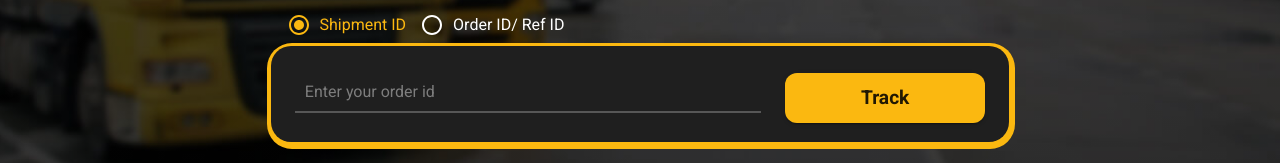
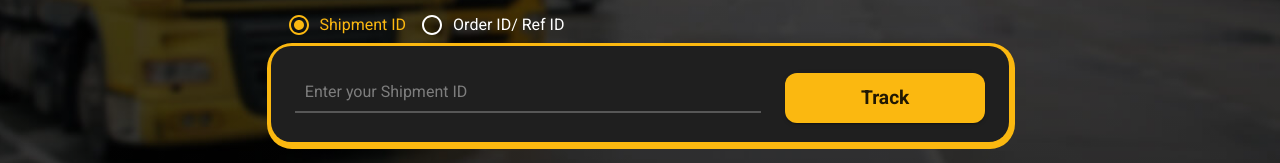
Before and after one commit to thakuramit962/eternity-forwarder, a React (Create React App) app: page /track in a window 1280 px wide. Shown: the part 444-607 px from the top of the page. Built offline with nearby package versions, Linux system fonts and the light colour scheme.

Commit message:
s chanege sto S in tracking input

```diff
--- a/src/page/home/hero.tsx
+++ b/src/page/home/hero.tsx
@@ -286,7 +286,7 @@ const TrackingTab = () => {
 
             <TextField className={'heroInputs animate__animated animate__fadeInUp'}
                 value={trackingNo}
-                placeholder={'Enter your shipment ID'} error={!!helperText} type='number'
+                placeholder={'Enter your Shipment ID'} error={!!helperText} type='number'
                 helperText={helperText} onChange={(e) => checkTrackingNo(e)} />
 
             <Button disableRipple variant={'contained'} fullWidth
--- a/src/page/tracking-page/index.tsx
+++ b/src/page/tracking-page/index.tsx
@@ -237,7 +237,7 @@ const TrackPage = () => {
                 },
             }}>
                 <TextField className={'heroInputs animate__animated animate__fadeInUp animate_slow'}
-                    placeholder={'Enter your order id'} error={!!helperText} value={trackingNo}
+                    placeholder={'Enter your Shipment ID'} error={!!helperText} value={trackingNo}
                     helperText={helperText} onChange={(e) => checkTrackingNo(e)} />
 
                 <Button disableRipple variant={'contained'} fullWidth
```
